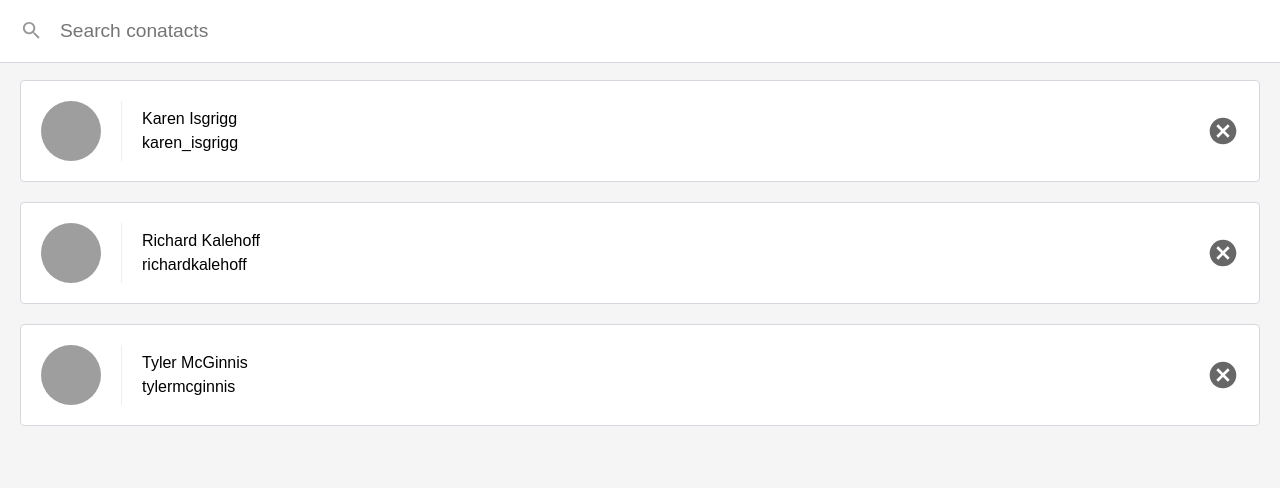
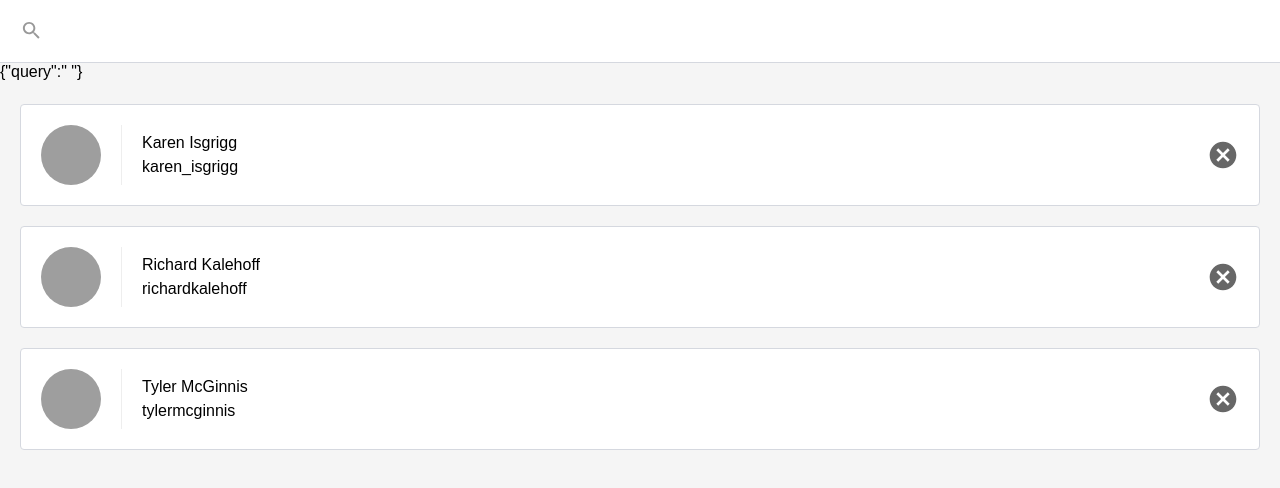
Before and after one commit to The-manpreet-singh/react-contacts, a React (Create React App) app: page / in a window 1280 px wide. Shown: the top 488 px of the page. Built offline with nearby package versions, Linux system fonts and the light colour scheme.

Commit message:
add pakeage for search

```diff
--- a/src/ListContacts.js
+++ b/src/ListContacts.js
@@ -9,7 +9,7 @@ class ListContacts extends Component {
     }
 
     state={
-        query: ''
+        query: ' '
     }
 
     updateSearch= (query)=> {
@@ -20,20 +20,24 @@ class ListContacts extends Component {
 
       render(){
         //console.log('Props', this.props);
+
+        const { query } = this.state
+        const { contacts, deleteHandler } = this.props
+
         return (
         <div className='list-contacts'>
-            {/* {JSON.stringify(this.state)} */}
+            {JSON.stringify(this.state)}
          <div className='list-contacts-top'>
               <input
                  className='search-contacts'
                  type='text'
-                 placeholder='Search conatacts'
-                 value={this.state.query}
+                 placeholder='Search contacts'
+                 value={query}
                  onChange={ (e)=> this.updateSearch(e.target.value) }
                  />
          </div>
           <ol className='contact-list'>
-             { this.props.contacts.map( (contact)=>
+             { contacts.map( (contact)=>
              <li key={contact.id} className='contact-list-item'>
                  <div
                    className='contact-avatar'
@@ -45,7 +49,7 @@ class ListContacts extends Component {
                     <p> {contact.name} </p>
                     <p> {contact.handle} </p>
                  </div>
-                <button onClick={()=>this.props.deleteHandler(contact)} className='contact-remove'>
+                <button onClick={()=> deleteHandler(contact)} className='contact-remove'>
                     Remove
                 </button>
              </li>
```
